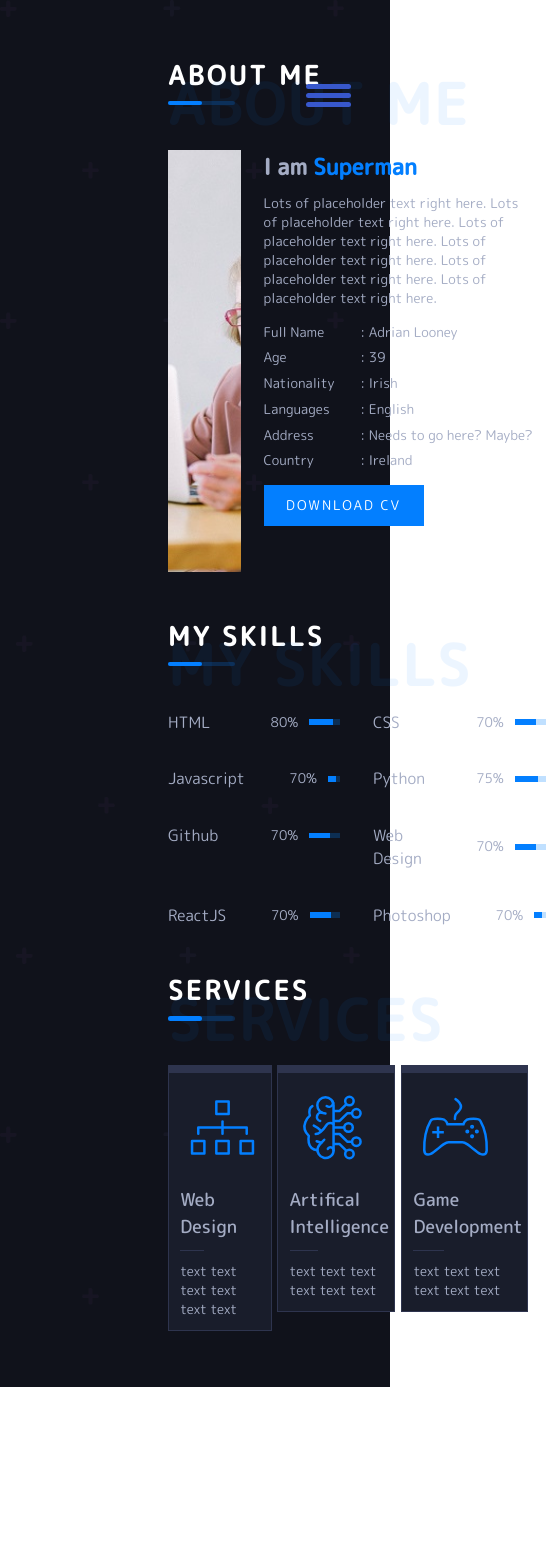
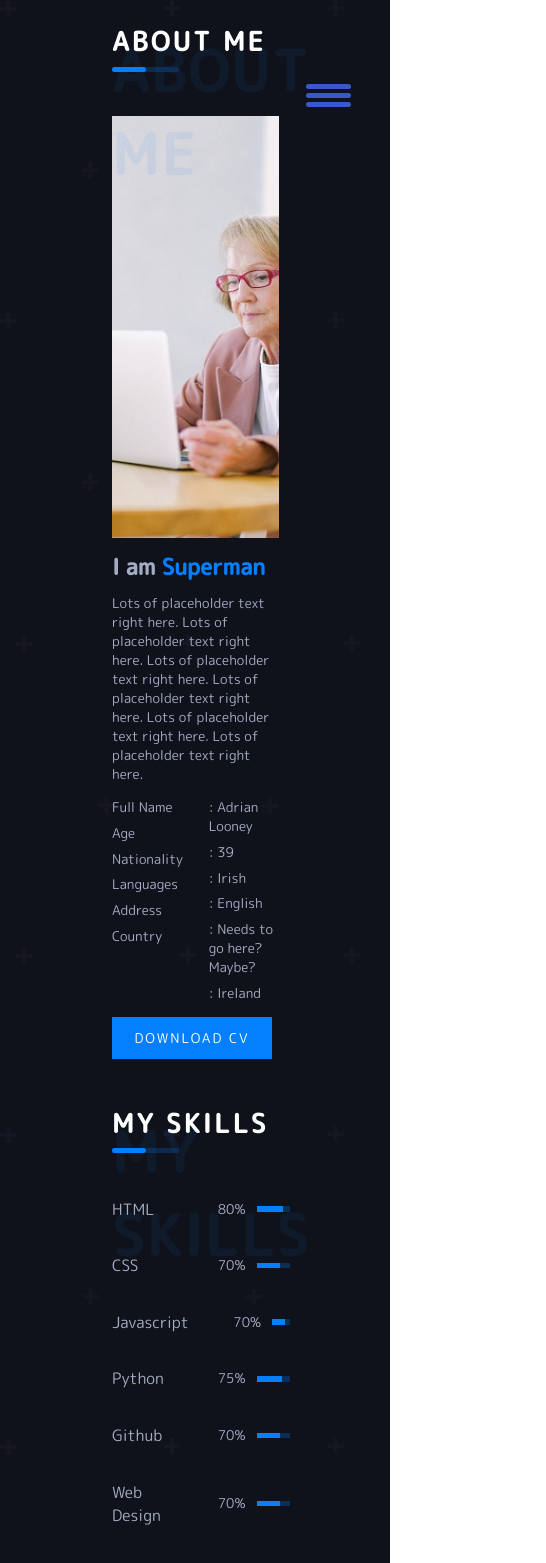
Before and after one commit to Jammerref2015/portfolio, a React (Create React App) app: page /about in a window 390 px wide. Shown: the top 1563 px of the page, 546 px wide, since content can reach past the window. Before the commit the page ends 1387 px from the top, so only its background shows below. Built offline with nearby package versions, Linux system fonts and the light colour scheme.

Commit message:
Media queries added for About page

```diff
--- a/src/styles/_about.scss
+++ b/src/styles/_about.scss
@@ -18,6 +18,13 @@
         }
         .about-text {
             padding: 1rem 0;
+        }
+    }
+    @media screen and (max-width: 1400px){
+        flex-direction: column;
+        .about-info {
+            margin-left: 0;
+            margin-top: 1rem;
         }
     }
 }
@@ -68,6 +75,9 @@
     column-gap: 4rem;
     row-gap: 3rem;
     margin: 4rem 0;
+    @media screen and (max-width: 1100px){
+        grid-template-columns: repeat(1, 1fr);
+    }
 }
 
 .btn-port {
--- a/src/styles/_layout.scss
+++ b/src/styles/_layout.scss
@@ -35,6 +35,9 @@
         position: relative;
         .content {
             margin: 5rem 15rem;
+            @media screen and (max-width: 1100px){
+                margin: 2rem 10rem;
+            }
         }
         @media screen and (max-width: 1000px){
             margin-left: 0;
--- a/src/styles/_services.scss
+++ b/src/styles/_services.scss
@@ -7,6 +7,10 @@
         border-bottom: 1px solid #2e344e;
         border-top: 8px solid #2e344e;
         transition: all .4s ease-in-out;
+        @media screen and (max-width: 1400px){
+            width: 100%;
+            margin: 1.5rem;
+        }
         &:hover {
             border-top: 8px solid #037FFF;
         }
@@ -36,4 +40,8 @@
     display: flex;
     justify-content: space-between;
     margin-top: 4rem;
+    @media screen and (max-width: 1400px){
+        flex-direction: column;
+        margin-bottom: 2rem;
+    }
 }
```
